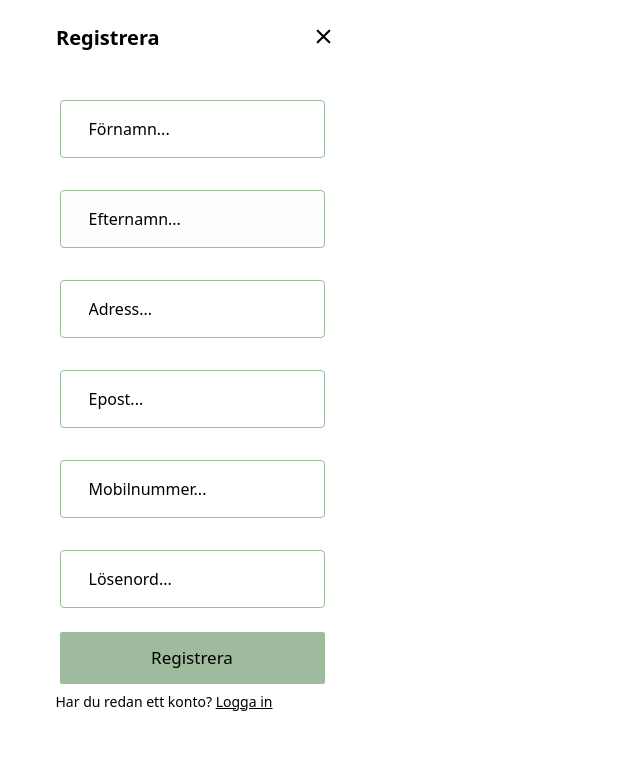
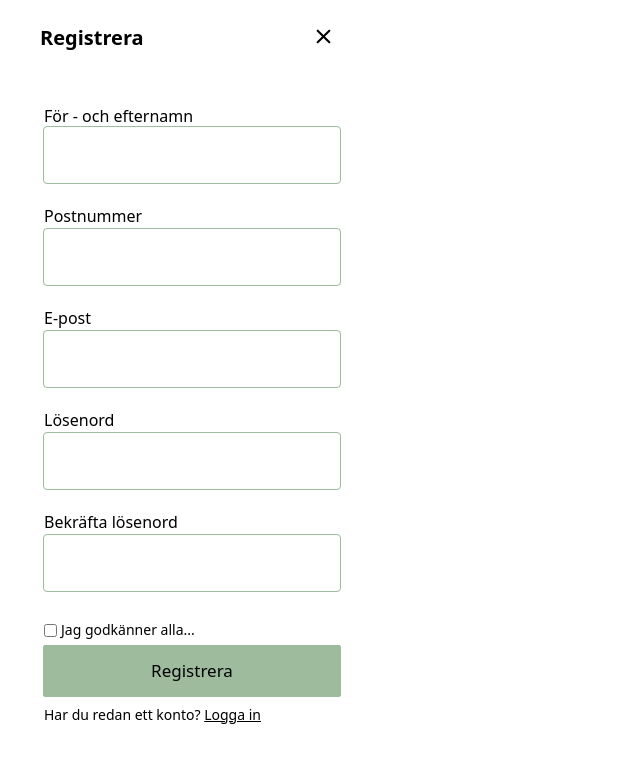
Before and after one commit to Guido-Pierri/borrow-app, a Next.js app: page /register-site in a window 1280 px wide. Shown: the top 762 px of the page, without its empty margins (0-640 px from the left). Built offline with nearby package versions, Linux system fonts and the light colour scheme.

Commit message:
Looks good

```diff
--- a/pages/api/registration/index.ts
+++ b/pages/api/registration/index.ts
@@ -1,6 +1,6 @@
-import clientPromise from '@/lib/mongodb'
-import { User } from '@/types/user'
-import { NextApiRequest, NextApiResponse } from 'next'
+import clientPromise from "@/lib/mongodb"
+import { User } from "@/types/user"
+import { NextApiRequest, NextApiResponse } from "next"
 
 export default async function handler(
   req: NextApiRequest,
@@ -9,22 +9,15 @@ export default async function handler(
   try {
     const db = (await clientPromise).db
     switch (req.method) {
-      case 'POST': {
+      case "POST": {
         console.log(req.body)
-        const {
-          userId,
-          firstName,
-          lastName,
-          adress,
-          email,
-          mobileNumber,
-          password,
-        } = req.body as User
+        const { userId, firstAndLastName, postCode, email, password } =
+          req.body as User
         const client = await clientPromise
-        const database = client.db('borrow')
-        const collection = database.collection('users')
+        const database = client.db("borrow")
+        const collection = database.collection("users")
 
-        const crypto = require('crypto')
+        const crypto = require("crypto")
 
         // Generate a random salt
         const salt = 1010
@@ -33,12 +26,12 @@ export default async function handler(
 
         // Create a hash using SHA-256 with the salt
         const hash = crypto
-          .createHash('sha256')
+          .createHash("sha256")
           .update(salt + password)
-          .digest('hex')
+          .digest("hex")
 
-        console.log('Salt:', salt)
-        console.log('Hash:', hash)
+        console.log("Salt:", salt)
+        console.log("Hash:", hash)
 
         try {
           console.log(req.body)
@@ -46,34 +39,32 @@ export default async function handler(
           // const email = req.body.email
           const result = await collection.insertOne({
             userId: userId,
-            firstName: firstName,
-            lastName: lastName,
-            adress: adress,
+            firstAndLastName: firstAndLastName,
+            postCode: postCode,
             email: email,
-            mobileNumber: mobileNumber,
             password: hash,
           })
 
           // res.json(result)
           if (result) {
-            res.status(200).json('New User')
+            res.status(200).json("New User")
           } else
-            res.status(500).json({ message: 'Wrong password.', result, hash })
+            res.status(500).json({ message: "Wrong password.", result, hash })
         } catch (error) {
           console.error(error)
-          res.status(500).json({ message: 'An error occurred.' })
+          res.status(500).json({ message: "An error occurred." })
         }
         break
       }
 
       default: {
         // Return a 405 Method Not Allowed error for all other HTTP methods
-        res.setHeader('Allow', ['GET', 'POST'])
+        res.setHeader("Allow", ["GET", "POST"])
         res.status(405).end(`Method ${req.method} Not Allowed`)
         break
       }
     }
   } catch (error) {
-    throw new Error('Something went wrong ' + error)
+    throw new Error("Something went wrong " + error)
   }
 }
--- a/pages/register-site/index.tsx
+++ b/pages/register-site/index.tsx
@@ -15,11 +15,9 @@ export default function MyPage() {
 
   const [formData, setFormData] = useState<User>({
     userId: uuidv4(),
-    firstName: "",
-    lastName: "",
-    adress: "",
+    firstAndLastName: "",
+    postCode: "",
     email: "",
-    mobileNumber: "",
     password: "",
   })
 
@@ -33,11 +31,9 @@ export default function MyPage() {
     }
     const apiData: User = {
       userId: formData.userId,
-      firstName: formData.firstName,
-      lastName: formData.lastName,
-      adress: formData.adress,
+      firstAndLastName: formData.firstAndLastName,
+      postCode: formData.postCode,
       email: formData.email,
-      mobileNumber: formData.mobileNumber,
       password: formData.password,
     }
 
@@ -73,7 +69,7 @@ export default function MyPage() {
             <CloseIcon></CloseIcon>
 
             <h1
-              className="text-xl pl-14 pb-8 font-[700] text-black flex justify-start"
+              className="text-xl pl-10 pb-4 font-[700] text-black flex justify-start"
               style={{ marginBottom: "1rem" }}
             >
               {" "}
@@ -81,18 +77,21 @@ export default function MyPage() {
             </h1>
           </div>
           <label>
+            <legend className="mb-[-2px] mt-5 ml-11 text-left">
+              För - och efternamn
+            </legend>
             <input
-              className="rounded py-4 px-7 mt-800 border w-[265px] border-[#9EBB9D] placeholder-[#000000] bg-[#fff]"
-              placeholder="Förnamn..."
+              className="rounded py-4 px-7 mt-800 border w-[298px] outline-[#9EBB9D] border-[#9EBB9D] placeholder-[#000000] bg-[#fff]"
+              // placeholder="Förnamn - och efternamn..."
               type="text"
-              name="firstName"
-              value={formData.firstName}
+              name="firstAndLastName"
+              value={formData.firstAndLastName}
               required
               onChange={handleInputChange}
               style={{ color: "#000000" }}
             />
           </label>
-          <label>
+          {/* <label>
             <input
               className="rounded py-4 px-7 mt-8 border w-[265px] border-[#9EBB9D] placeholder-[#000000] bg-[#fdfdfd]"
               placeholder="Efternamn..."
@@ -103,23 +102,27 @@ export default function MyPage() {
               onChange={handleInputChange}
               style={{ color: "#000000" }}
             />
-          </label>
+          </label> */}
           <label>
+            <legend className="mb-[-32px] mt-5 text-left ml-11">
+              Postnummer
+            </legend>
             <input
-              className="rounded py-4 px-7 mt-8 border w-[265px] border-[#9EBB9D] placeholder-[#000000] bg-[#fff]"
-              placeholder="Adress..."
+              className="rounded py-4 px-2 mt-8 border w-[298px] outline-[#9EBB9D] border-[#9EBB9D] placeholder-[#000000] bg-[#fff]"
+              // placeholder="Postnummer..."
               type="text"
-              name="adress"
-              value={formData.adress}
+              name="postCode"
+              value={formData.postCode}
               onChange={handleInputChange}
               style={{ color: "#000000" }}
               required
             />
           </label>
           <label>
+            <legend className="mb-[-32px] mt-5 text-left ml-11">E-post</legend>
             <input
-              className="rounded py-4 px-7 mt-8 border w-[265px] border-[#9EBB9D] placeholder-[#000000] bg-[#fff]"
-              placeholder="Epost..."
+              className="rounded py-4 px-2 mt-8 border w-[298px]  outline-[#9EBB9D] border-[#9EBB9D] placeholder-[#000000] bg-[#fff]"
+              // placeholder="Epost..."
               type="email"
               name="email"
               required
@@ -128,7 +131,7 @@ export default function MyPage() {
               style={{ color: "#000000" }}
             />
           </label>
-          <label>
+          {/* <label>
             <input
               className="rounded py-4 px-7 mt-8 border w-[265px] border-[#9EBB9D] placeholder-[#000000] bg-[#fff]"
               placeholder="Mobilnummer..."
@@ -139,11 +142,14 @@ export default function MyPage() {
               style={{ color: "#000000" }}
               required
             />
-          </label>
+          </label> */}
           <label>
+            <legend className="mb-[-32px] mt-5 text-left ml-11">
+              Lösenord
+            </legend>
             <input
-              className="rounded py-4 px-7 mt-8 border w-[265px] border-[#9EBB9D] placeholder-[#000000] bg-[#fff]"
-              placeholder="Lösenord..."
+              className="rounded py-4 px-2 mt-8 border w-[298px] outline-[#9EBB9D] border-[#9EBB9D] placeholder-[#000000] bg-[#fff]"
+              // placeholder="Lösenord..."
               type="password"
               name="password"
               required
@@ -155,33 +161,51 @@ export default function MyPage() {
               style={{ color: "#000000" }}
             />
           </label>
-          {/* <label>
+          <label>
+            <legend className="mb-[-32px] mt-5 text-left ml-11">
+              Bekräfta lösenord
+            </legend>
             <input
-            className="rounded py-4 px-7 mt-8 border w-[265px] border-[#9EBB9D] placeholder-[#000000] bg-[#fff]"
-            placeholder="Bekräfta lösenord..."
+              className="rounded py-4 px-2 mt-8 border w-[298px] outline-[#9EBB9D] border-[#9EBB9D] placeholder-[#000000] bg-[#fff]"
+              // placeholder="Bekräfta lösenord..."
               type="password"
               name="samePassword"
               required
+              value={formData.password}
               pattern="(?=.*\d)(?=.*[a-z])(?=.*[A-Z]).{8,}"
-            title="Måste innehålla minst en siffra och en stor och liten bokstav, och minst 8 eller fler tecken"
+              title="Lösenordet matchar inte!"
               minLength={8}
               // value={formData.samePassword}
               onChange={handleInputChange}
               style={{ color: "#000000" }}
             />
-        </label> */}
+          </label>
+
           <br />
-          <br />
-          <div className="bg-[#ffffff]">
+          <label className="flex flex-row-reverse justify-end ml-9 ">
+            <legend className=" text-sm mt-7 ml-1 text-black">
+              Jag godkänner alla...
+            </legend>
+            <input
+              className="mt-8 border ml-2 mb-2 rounded  accent-[#9EBB9D]"
+              type="checkbox"
+              // checked
+              required
+              title="Du måste godkänna vilkoren!"
+              name=""
+            />
+          </label>
+
+          <div className="bg-[#ffffff] ">
             <button
               className="
-           rounded-sm text-[17px] text-black border-[#9EBB9D] bg-[#9EBB9D] border w-[265px]  py-3
+           rounded-sm text-[17px] text-black border-[#9EBB9D]  bg-[#9EBB9D] border w-[298px]  py-3
     "
               type="submit"
             >
               Registrera
             </button>
-            <p className="mt-2 mr-14 text-sm text-black">
+            <p className="mt-2 text-left ml-11 text-sm text-black">
               Har du redan ett konto?{" "}
               <Link href={"/login"}>
                 <span className="text-black font-medium underline text-md">
@@ -193,5 +217,135 @@ export default function MyPage() {
         </form>
       </div>
     </>
+
+    // <>
+    //   {/* <HeaderWithCloseIcon /> */}
+
+    //   <div className="bg-[#FFFFFF] text-center max-w-sm h-screen ">
+    //     <form className="font-sans bg-[#FFFFFF]" onSubmit={handleSubmit}>
+    //       <div className="mt-6  mr-12 flex flex-row-reverse justify-between ">
+    //         <CloseIcon></CloseIcon>
+
+    //         <h1
+    //           className="text-xl pl-14 pb-8 font-[700] text-black flex justify-start"
+    //           style={{ marginBottom: "1rem" }}
+    //         >
+    //           {" "}
+    //           Registrera
+    //         </h1>
+    //       </div>
+    //       <label>
+    //         <input
+    //           className="rounded py-4 px-7 mt-800 border w-[265px] border-[#9EBB9D] placeholder-[#000000] bg-[#fff]"
+    //           placeholder="Förnamn..."
+    //           type="text"
+    //           name="firstName"
+    //           value={formData.firstName}
+    //           required
+    //           onChange={handleInputChange}
+    //           style={{ color: "#000000" }}
+    //         />
+    //       </label>
+    //       <label>
+    //         <input
+    //           className="rounded py-4 px-7 mt-8 border w-[265px] border-[#9EBB9D] placeholder-[#000000] bg-[#fdfdfd]"
+    //           placeholder="Efternamn..."
+    //           type="text"
+    //           name="lastName"
+    //           required
+    //           value={formData.lastName}
+    //           onChange={handleInputChange}
+    //           style={{ color: "#000000" }}
+    //         />
+    //       </label>
+    //       <label>
+    //         <input
+    //           className="rounded py-4 px-7 mt-8 border w-[265px] border-[#9EBB9D] placeholder-[#000000] bg-[#fff]"
+    //           placeholder="Adress..."
+    //           type="text"
+    //           name="adress"
+    //           value={formData.adress}
+    //           onChange={handleInputChange}
+    //           style={{ color: "#000000" }}
+    //           required
+    //         />
+    //       </label>
+    //       <label>
+    //         <input
+    //           className="rounded py-4 px-7 mt-8 border w-[265px] border-[#9EBB9D] placeholder-[#000000] bg-[#fff]"
+    //           placeholder="Epost..."
+    //           type="email"
+    //           name="email"
+    //           required
+    //           value={formData.email}
+    //           onChange={handleInputChange}
+    //           style={{ color: "#000000" }}
+    //         />
+    //       </label>
+    //       <label>
+    //         <input
+    //           className="rounded py-4 px-7 mt-8 border w-[265px] border-[#9EBB9D] placeholder-[#000000] bg-[#fff]"
+    //           placeholder="Mobilnummer..."
+    //           type="text"
+    //           name="mobileNumber"
+    //           value={formData.mobileNumber}
+    //           onChange={handleInputChange}
+    //           style={{ color: "#000000" }}
+    //           required
+    //         />
+    //       </label>
+    //       <label>
+    //         <input
+    //           className="rounded py-4 px-7 mt-8 border w-[265px] border-[#9EBB9D] placeholder-[#000000] bg-[#fff]"
+    //           placeholder="Lösenord..."
+    //           type="password"
+    //           name="password"
+    //           required
+    //           pattern="(?=.*\d)(?=.*[a-z])(?=.*[A-Z]).{8,}"
+    //           title="Måste innehålla minst en siffra och en stor och liten bokstav, och minst 8 eller fler tecken"
+    //           minLength={8}
+    //           value={formData.password}
+    //           onChange={handleInputChange}
+    //           style={{ color: "#000000" }}
+    //         />
+    //       </label>
+    //       {/* <label>
+    //       <input
+    //         className="rounded py-4 px-7 mt-8 border w-[265px] border-[#9EBB9D] placeholder-[#000000] bg-[#fff]"
+    //         placeholder="Bekräfta lösenord..."
+    //         type="password"
+    //         name="samePassword"
+    //         required
+    //         pattern="(?=.*\d)(?=.*[a-z])(?=.*[A-Z]).{8,}"
+    //         title="Måste innehålla minst en siffra och en stor och liten bokstav, och minst 8 eller fler tecken"
+    //         minLength={8}
+    //         // value={formData.samePassword}
+    //         onChange={handleInputChange}
+    //         style={{ color: "#000000" }}
+    //       />
+    //     </label> */}
+    //       <br />
+    //       <br />
+    //       <div className="bg-[#ffffff]">
+    //         <button
+    //           className="
+    //        rounded-sm text-[17px] text-black border-[#9EBB9D] bg-[#9EBB9D] border w-[265px]  py-3
+    // "
+    //           type="submit"
+    //         >
+    //           Registrera
+    //         </button>
+    //         <p className="mt-2 mr-14 text-sm text-black">
+    //           Har du redan ett konto?{" "}
+    //           <Link href={"/login"}>
+    //             <span className="text-black font-medium underline text-md">
+    //               Logga in
+    //             </span>
+    //           </Link>
+    //         </p>
+    //       </div>
+    //     </form>
+    //   </div>
+    // </>
   )
 }
```
Also changed, not shown: types/user.ts (+8 -4 lines). Lines whose indentation alone changed are shown as unchanged.
